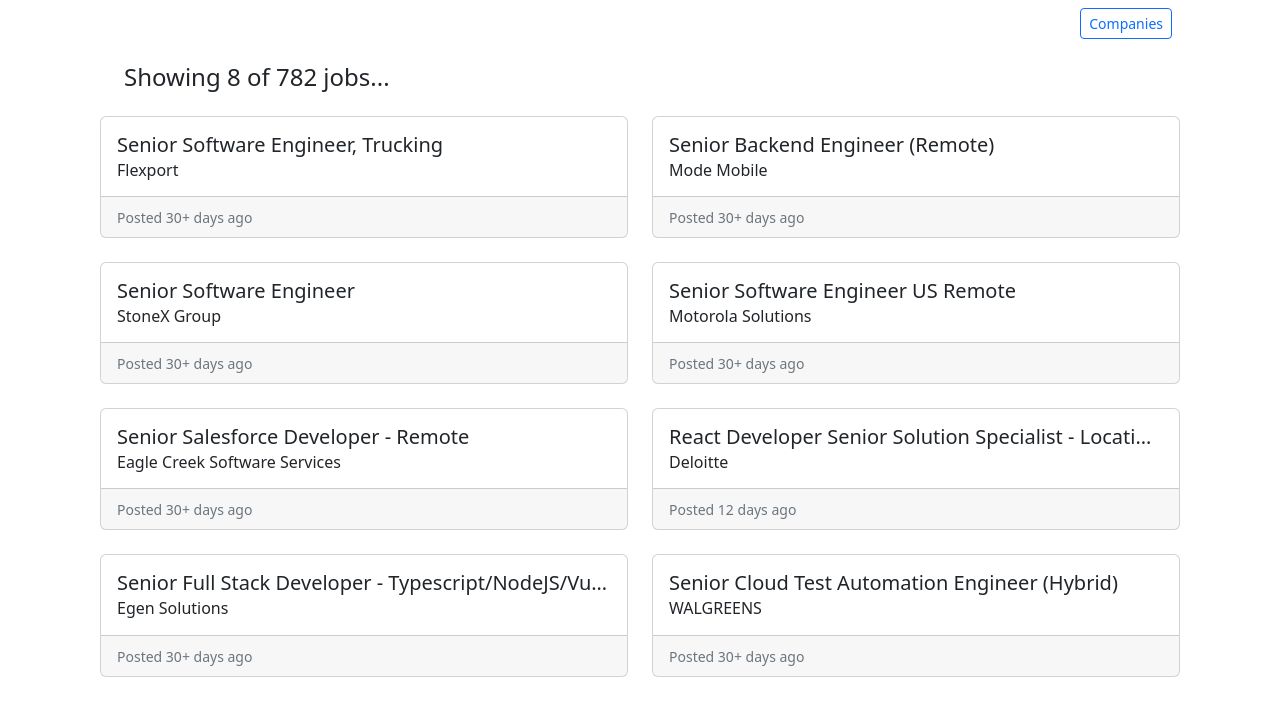
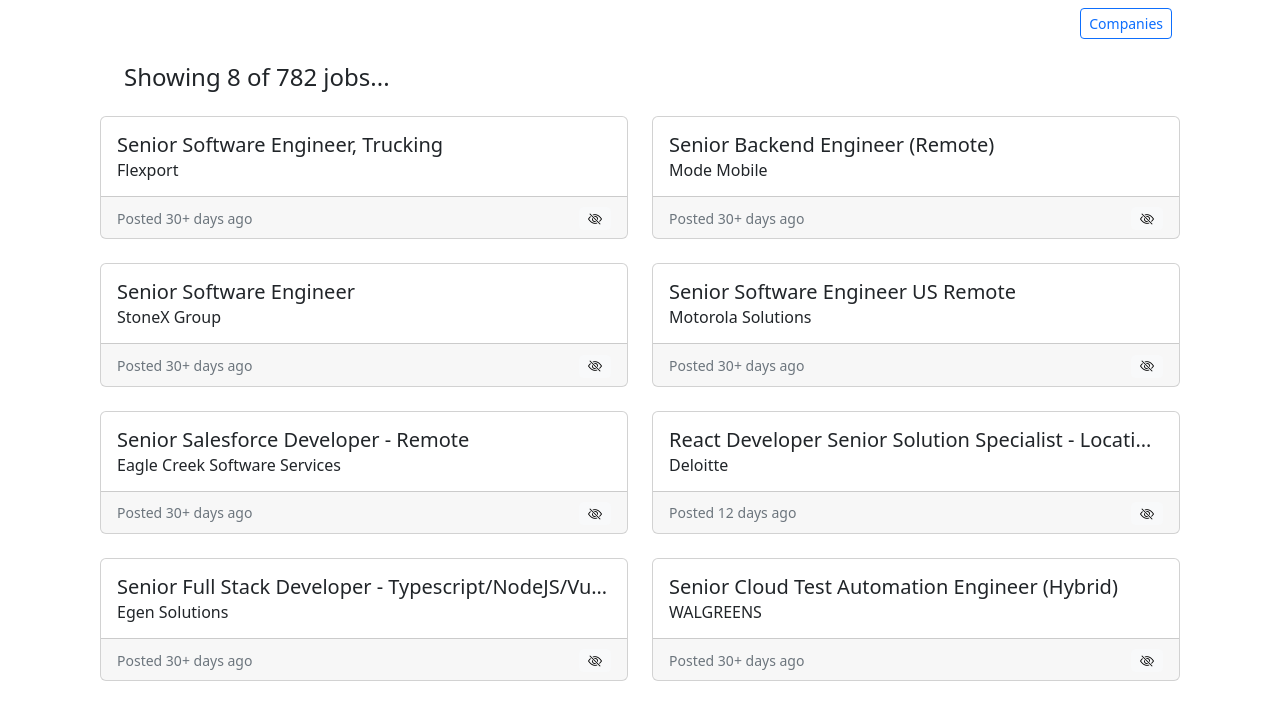
Before and after one commit to mikesaelim/indeed-filter, a React (Create React App) app in the folder frontend/: page / in a window 1280 px wide. Shown: the top 720 px of the page. Built offline with nearby package versions, Linux system fonts and the light colour scheme.

Commit message:
Hide button on job cards

```diff
--- a/frontend/package.json
+++ b/frontend/package.json
@@ -7,6 +7,7 @@
     "@testing-library/react": "^13.4.0",
     "@testing-library/user-event": "^13.5.0",
     "bootstrap": "^5.2.3",
+    "bootstrap-icons": "^1.10.2",
     "luxon": "^3.1.1",
     "react": "^18.2.0",
     "react-bootstrap": "^2.7.0",
--- a/frontend/src/JobList.js
+++ b/frontend/src/JobList.js
@@ -1,7 +1,9 @@
 import { DateTime } from "luxon";
+import Button from "react-bootstrap/Button";
 import Card from "react-bootstrap/Card";
 import Col from "react-bootstrap/Col";
 import Row from "react-bootstrap/Row";
+import Stack from "react-bootstrap/Stack";
 
 import "./JobList.css";
 
@@ -38,7 +40,16 @@ function JobCard(props) {
         <Card.Subtitle className="text-truncate">{j.company}</Card.Subtitle>
       </Card.Body>
       <Card.Footer>
-        <small className="text-muted">Posted {timeAgo(j.pubDate)}</small>
+        <Stack direction="horizontal" gap={3}>
+          <div>
+            <small className="text-muted">Posted {timeAgo(j.pubDate)}</small>
+          </div>
+          <div className="ms-auto">
+            <Button variant="light" size="sm" style={{"--bs-btn-padding-y": 0}}>
+              <i className="bi bi-eye-slash" />
+            </Button>
+          </div>
+        </Stack>
       </Card.Footer>
     </Card>
   );
--- a/frontend/src/index.js
+++ b/frontend/src/index.js
@@ -4,6 +4,7 @@ import "./index.css";
 import App from "./App";
 import reportWebVitals from "./reportWebVitals";
 import "bootstrap/dist/css/bootstrap.css";
+import "bootstrap-icons/font/bootstrap-icons.css";
 
 const root = ReactDOM.createRoot(document.getElementById("root"));
 root.render(
```
Also changed, not shown: 1 other file (tests, documents, lock files or other folders).
